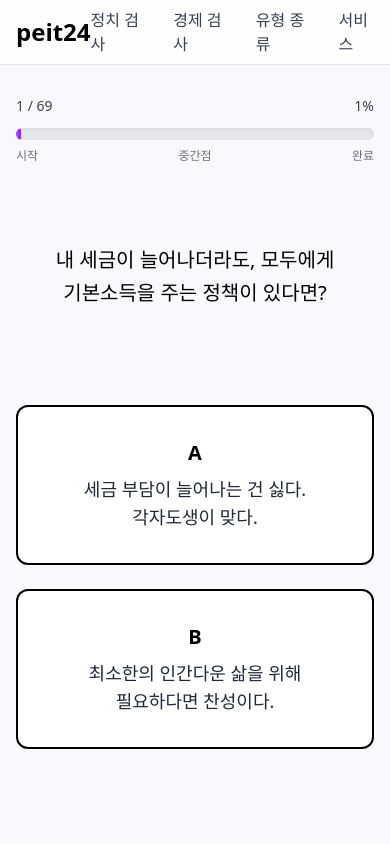
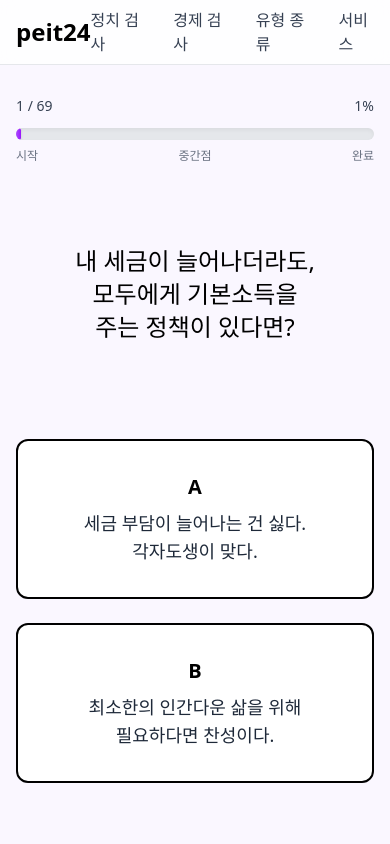
Before and after one commit to sin77812/PEIT, a Next.js app: page /test in a window 390 px wide. Shown: the top 844 px of the page. Built offline with nearby package versions, Linux system fonts and the light colour scheme.

Commit message:
style(test): improve question wrapping on mobile by using character-based max width (24ch→46ch responsive) and tighter leading

```diff
--- a/components/QuestionCard.tsx
+++ b/components/QuestionCard.tsx
@@ -7,7 +7,7 @@ interface QuestionCardProps {
 export default function QuestionCard({ question }: QuestionCardProps) {
   return (
     <div className="text-center py-12">
-      <h2 className="text-balance break-keep text-xl md:text-3xl font-medium leading-relaxed max-w-[320px] sm:max-w-[520px] mx-auto px-4">
+      <h2 className="text-balance break-keep text-2xl md:text-3xl font-medium leading-snug md:leading-relaxed max-w-[24ch] md:max-w-[46ch] mx-auto px-4">
         {question.text}
       </h2>
     </div>
```
Also changed, not shown: tmp/mobile-wrap.png (added).
